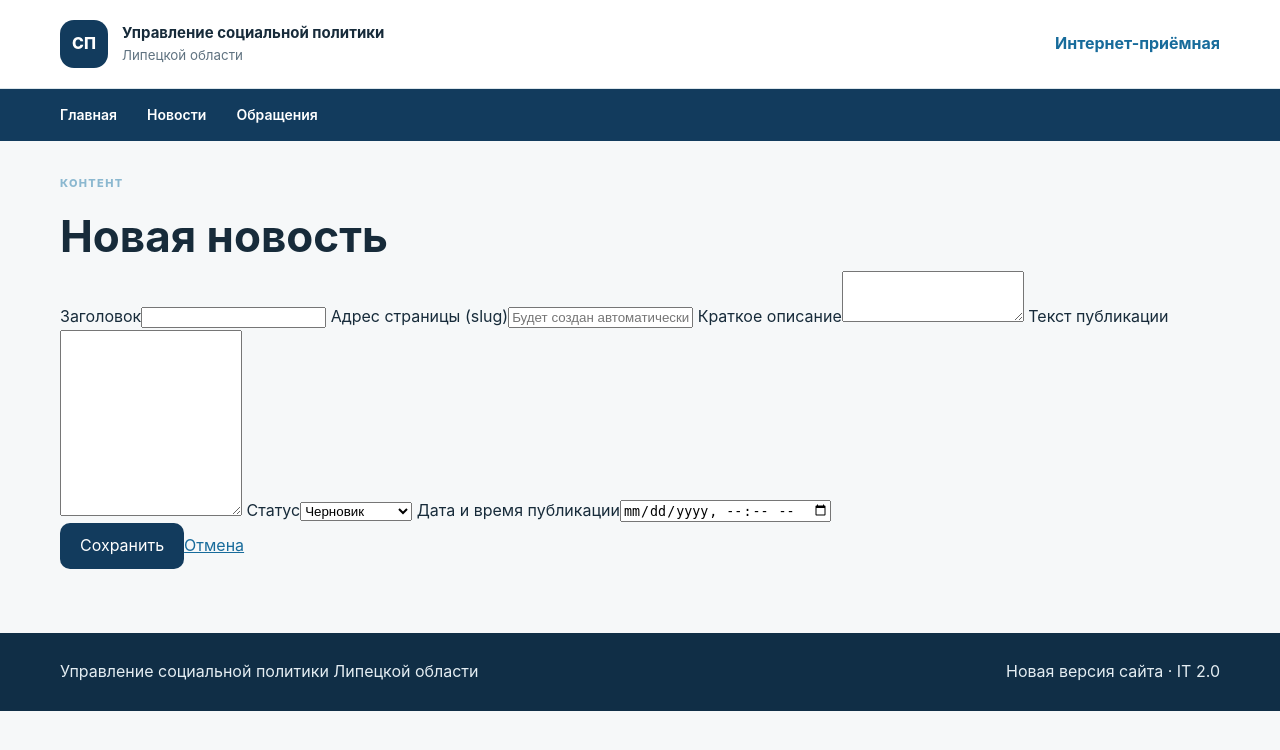
After one commit to nik1t78/it, a Laravel app: page /admin/news/create in a window 1280 px wide. The commit adds this page. Shown: the top 750 px of the page. Run offline with Laravel 12, Linux system fonts and the light colour scheme; the visitor is signed in with stand-in values (Sample User, id 1).

Commit message:
feat(it-2.0): add editorial news management screens

```diff
--- a/it-2.0/app/Http/Controllers/Admin/NewsController.php
+++ b/it-2.0/app/Http/Controllers/Admin/NewsController.php
@@ -8,46 +8,30 @@ use Illuminate\Support\Str;
 use Illuminate\Validation\Rule;
 use Illuminate\View\View;
 class NewsController extends Controller {
- public function index(): View {
-  $news=News::query()->latest('updated_at')->paginate(20);
-  return view('admin.news.index',compact('news'));
- }
+ public function index(): View {$news=News::query()->latest('updated_at')->paginate(20);return view('admin.news.index',compact('news'));}
  public function create(): View {return view('admin.news.create');}
  public function store(Request $request): RedirectResponse {
-  $data=$this->validated($request);
-  $data['slug']=$this->uniqueSlug($data['slug'] ?: $data['title']);
+  $data=$this->validated($request);$data['slug']=$this->uniqueSlug($data['slug']?:$data['title']);
   $data['published_at']=$data['status']==='published'?($data['published_at']??now()):null;
-  News::query()->create($data);
-  return redirect()->route('admin.news.index')->with('status','Новость создана.');
+  News::query()->create($data);return redirect()->route('admin.news.index')->with('status','Новость создана.');
  }
  public function edit(News $news): View {return view('admin.news.edit',compact('news'));}
- public function update(Request $request, News $news): RedirectResponse {
-  $data=$this->validated($request,$news);
-  $data['slug']=$this->uniqueSlug($data['slug'] ?: $news->slug,$news->id);
+ public function update(Request $request,News $news): RedirectResponse {
+  $data=$this->validated($request,$news);$data['slug']=$this->uniqueSlug($data['slug']?:$news->slug,$news->id);
   $data['published_at']=$data['status']==='published'?($data['published_at']??$news->published_at??now()):null;
-  $news->update($data);
-  return redirect()->route('admin.news.index')->with('status','Изменения сохранены.');
+  $news->update($data);return redirect()->route('admin.news.index')->with('status','Изменения сохранены.');
  }
- public function destroy(News $news): RedirectResponse {
-  $news->delete();
-  return redirect()->route('admin.news.index')->with('status','Новость перемещена в корзину.');
- }
- private function validated(Request $request, ?News $news=null): array {
+ public function destroy(News $news): RedirectResponse {$news->delete();return redirect()->route('admin.news.index')->with('status','Новость перемещена в корзину.');}
+ private function validated(Request $request,?News $news=null): array {
   return $request->validate([
-   'title'=>['required','string','max:255'],
-   'slug'=>['nullable','string','max:190',Rule::unique('news','slug')->ignore($news?->id)],
-   'excerpt'=>['nullable','string','max:2000'],
-   'body'=>['required','string'],
-   'status'=>['required',Rule::in(['draft','published'])],
-   'published_at'=>['nullable','date'],
+   'title'=>['required','string','max:255'],'slug'=>['nullable','string','max:190',Rule::unique('news','slug')->ignore($news?->id)],
+   'excerpt'=>['nullable','string','max:2000'],'body'=>['required','string'],
+   'status'=>['required',Rule::in(['draft','published'])],'published_at'=>['nullable','date'],
   ]);
  }
- private function uniqueSlug(string $value, ?int $ignoreId=null): string {
-  $base=Str::slug($value) ?: 'news';
-  $slug=$base; $suffix=2;
-  while(News::withTrashed()->where('slug',$slug)->when($ignoreId,fn($q)=>$q->whereKeyNot($ignoreId))->exists()) {
-   $slug=$base.'-'.$suffix++;
-  }
+ private function uniqueSlug(string $value,?int $ignoreId=null): string {
+  $base=Str::slug($value)?:'news';$slug=$base;$suffix=2;
+  while(News::withTrashed()->where('slug',$slug)->when($ignoreId,fn($q)=>$q->where('id','!=',$ignoreId))->exists()){$slug=$base.'-'.$suffix++;}
   return $slug;
  }
 }
--- /dev/null
+++ b/it-2.0/resources/views/admin/news/_form.blade.php
@@ -0,0 +1,7 @@
+@if($errors->any())<div class="form-errors" role="alert">@foreach($errors->all() as $error)<p>{{ $error }}</p>@endforeach</div>@endif
+<label for="title">Заголовок</label><input id="title" name="title" value="{{ old('title',$news?->title) }}" maxlength="255" required>
+<label for="slug">Адрес страницы (slug)</label><input id="slug" name="slug" value="{{ old('slug',$news?->slug) }}" maxlength="190" placeholder="Будет создан автоматически из заголовка">
+<label for="excerpt">Краткое описание</label><textarea id="excerpt" name="excerpt" rows="3" maxlength="2000">{{ old('excerpt',$news?->excerpt) }}</textarea>
+<label for="body">Текст публикации</label><textarea id="body" name="body" rows="12" required>{{ old('body',$news?->body) }}</textarea>
+<label for="status">Статус</label><select id="status" name="status" required><option value="draft" @selected(old('status',$news?->status??'draft')==='draft')>Черновик</option><option value="published" @selected(old('status',$news?->status??'draft')==='published')>Опубликована</option></select>
+<label for="published_at">Дата и время публикации</label><input id="published_at" type="datetime-local" name="published_at" value="{{ old('published_at',$news?->published_at?->format('Y-m-d\TH:i')) }}">
--- /dev/null
+++ b/it-2.0/resources/views/admin/news/create.blade.php
@@ -0,0 +1,9 @@
+@extends('layouts.public')
+@section('title','Новая новость')
+@section('content')
+<header class="page-heading"><p class="eyebrow">Контент</p><h1>Новая новость</h1></header>
+<form class="admin-form" method="post" action="{{ route('admin.news.store') }}">@csrf
+@include('admin.news._form',['news'=>null])
+<div class="form-actions"><button class="button button-primary" type="submit">Сохранить</button><a href="{{ route('admin.news.index') }}">Отмена</a></div>
+</form>
+@endsection
```
Also changed, not shown: it-2.0/resources/views/admin/news/edit.blade.php (added, +9 -0 lines), it-2.0/resources/views/admin/news/index.blade.php (added, +11 -0 lines), it-2.0/resources/views/public/news/index.blade.php (+9 -2 lines).
